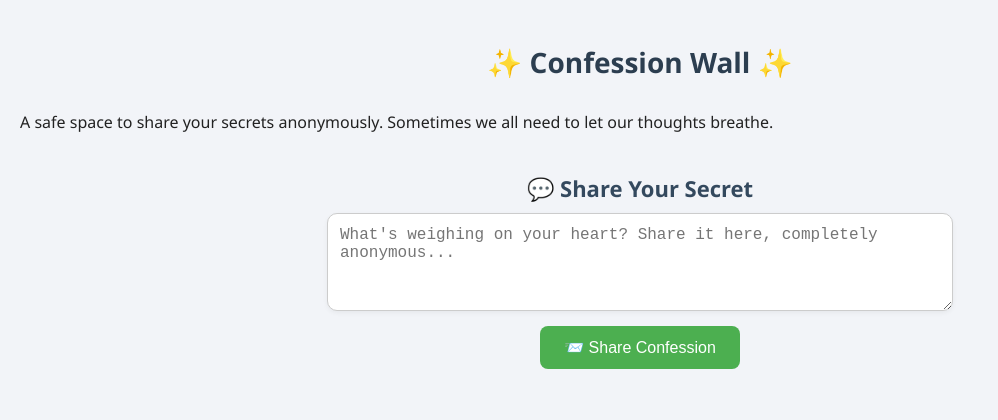
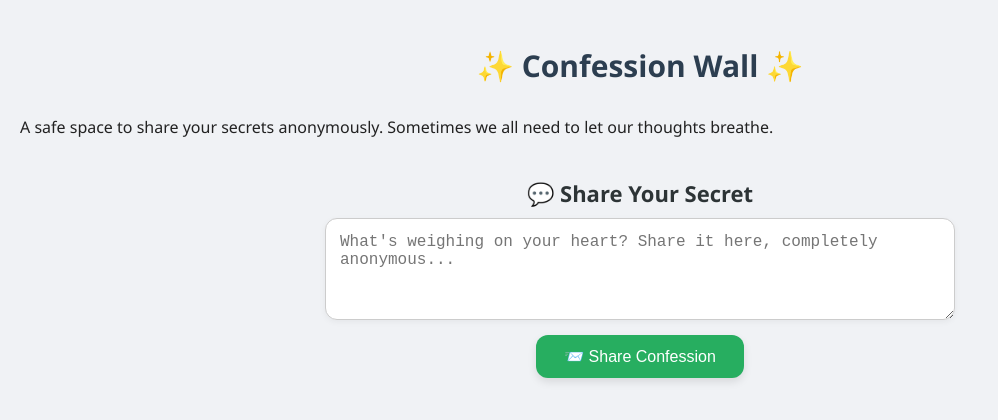
Before and after one commit to Cruzzop/confession-wall, a website: page index.html in a window 1280 px wide. Shown: the whole page, without its empty margins (0-998 px from the left). Drawn offline with Linux system fonts and the light colour scheme; no server answers.

Commit message:
Update style.css

```diff
--- a/style.css
+++ b/style.css
@@ -1,40 +1,40 @@
 body {
   margin: 0;
+  padding: 20px;
   font-family: 'Segoe UI', sans-serif;
-  background: #f2f4f8;
+  background-color: #f0f2f5;
   color: #222;
-  padding: 20px;
   box-sizing: border-box;
 }
 
 h2 {
   text-align: center;
+  color: #2c3e50;
+  font-size: 30px;
   margin-bottom: 30px;
-  font-size: 28px;
-  color: #2c3e50;
 }
 
 h3 {
+  text-align: center;
+  font-size: 22px;
+  color: #2d3436;
   margin-top: 40px;
   margin-bottom: 10px;
-  font-size: 22px;
-  color: #34495e;
-  text-align: center;
 }
 
 #confessionList {
+  list-style: none;
+  padding: 0;
   max-width: 600px;
-  margin: 0 auto 30px auto;
-  padding: 0;
-  list-style: none;
+  margin: 0 auto 40px auto;
 }
 
 #confessionList li {
-  background-color: #ffffff;
-  padding: 16px 20px;
+  background-color: white;
+  padding: 18px 20px;
   margin-bottom: 15px;
-  border-radius: 12px;
-  box-shadow: 0 4px 12px rgba(0, 0, 0, 0.06);
+  border-radius: 16px;
+  box-shadow: 0 4px 14px rgba(0, 0, 0, 0.08);
   font-size: 17px;
   line-height: 1.5;
   word-wrap: break-word;
@@ -45,33 +45,36 @@ textarea {
   width: 100%;
   max-width: 600px;
   margin: 0 auto 15px auto;
-  padding: 12px;
+  padding: 14px;
   font-size: 16px;
-  border-radius: 10px;
+  border-radius: 12px;
   border: 1px solid #ccc;
   resize: vertical;
-  box-shadow: 0 2px 5px rgba(0,0,0,0.05);
+  box-shadow: 0 2px 6px rgba(0,0,0,0.05);
+  background-color: #fff;
 }
 
 button {
   display: block;
   margin: 0 auto;
-  padding: 12px 24px;
+  padding: 12px 28px;
   font-size: 16px;
-  background-color: #4CAF50;
-  color: #fff;
+  background-color: #27ae60;
+  color: white;
   border: none;
-  border-radius: 8px;
+  border-radius: 12px;
   cursor: pointer;
-  transition: all 0.2s ease-in-out;
+  box-shadow: 0 4px 8px rgba(0,0,0,0.1);
+  transition: background-color 0.2s ease-in-out, transform 0.1s;
 }
 
 button:hover {
-  background-color: #45a049;
+  background-color: #219653;
+  transform: translateY(-1px);
 }
 
 /* 📱 Mobile Responsive */
-@media (max-width: 600px) {
+@media screen and (max-width: 600px) {
   body {
     padding: 15px;
   }
@@ -85,13 +88,12 @@ button:hover {
   }
 
   #confessionList li {
-    font-size: 16px;
+    font-size: 15.5px;
     padding: 14px;
   }
 
   textarea {
     font-size: 15px;
-    padding: 10px;
   }
 
   button {
```
